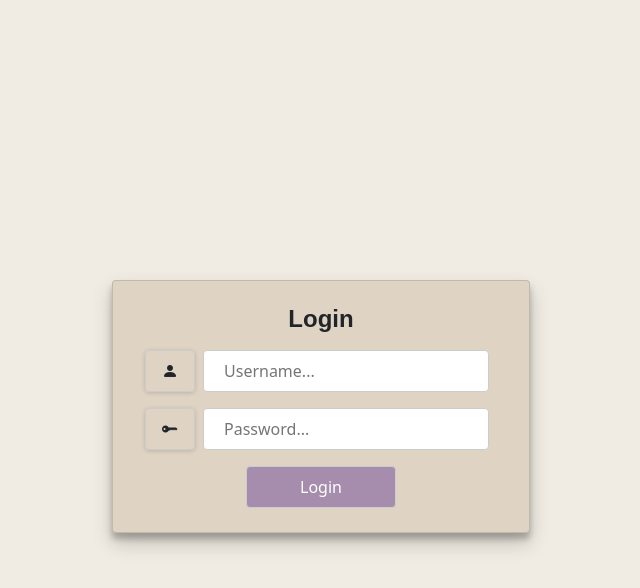
After one commit to finebythen/Portfolio, a Django app: template frontend/templates/frontend/login.html in a window 1280 px wide. The commit adds this page. Shown: the top 588 px of the page, without its empty margins (319-959 px from the left). Run offline with Django 3.2, Linux system fonts and the light colour scheme; the template is opened without the code that fills it, so the values that code supplies are empty; some libraries are stand-ins or nearby versions.

Commit message:
login & logout

```diff
--- /dev/null
+++ b/frontend/templates/frontend/login.html
@@ -0,0 +1,39 @@
+{% load static %}
+<!DOCTYPE html>
+<html>
+	<head>
+		<!-- Bootstrap CSS -->
+		<link href="https://cdn.jsdelivr.net/npm/bootstrap@5.1.3/dist/css/bootstrap.min.css" rel="stylesheet" integrity="sha384-1BmE4kWBq78iYhFldvKuhfTAU6auU8tT94WrHftjDbrCEXSU1oBoqyl2QvZ6jIW3" crossorigin="anonymous">
+		<link rel="stylesheet" href="https://cdn.jsdelivr.net/npm/bootstrap-icons@1.7.2/font/bootstrap-icons.css">
+
+		<link type="text/css" rel="stylesheet" href="{% static 'css/base.css' %}">
+		<link type="text/css" rel="stylesheet" href="{% static 'css/login.css' %}">
+
+		<title>Login</title>
+	</head>
+	<body>
+		<div class="card">
+			<div class="card-body">
+				<h4>Login</h4>
+				<form method="POST">
+					{% csrf_token %}
+					<div class="flex-input">
+						<div class="logo">
+							<i class="bi bi-person-fill"></i>
+						</div>
+						<input type="text" name="username" placeholder="Username..." autocomplete="off" required>
+					</div>
+					<div class="flex-input">
+						<div class="logo">
+							<i class="bi bi-key-fill"></i>
+						</div>
+						<input type="password" name="password" placeholder="Password..." required>
+					</div>
+					<button class="btn btn-success login-btn" type="submit">Login</button>
+				</form>
+			</div>
+		</div>
+
+		<script src="https://cdn.jsdelivr.net/npm/bootstrap@5.1.3/dist/js/bootstrap.bundle.min.js" integrity="sha384-ka7Sk0Gln4gmtz2MlQnikT1wXgYsOg+OMhuP+IlRH9sENBO0LRn5q+8nbTov4+1p" crossorigin="anonymous"></script>
+	</body>
+</html>
--- a/frontend/urls.py
+++ b/frontend/urls.py
@@ -3,6 +3,11 @@ from . import views
 
 
 urlpatterns = [
+    # login & logout
+    path('login/', views.loginPage, name="login"),
+	path('logout/', views.logoutUser, name="logout"),
+
+    # templates
     path('', views.frontend_main, name="frontend-main"),
     path('languages/', views.frontend_languages, name="frontend-languages"),
     path('resume/', views.frontend_resume, name="frontend-resume"),
--- a/static/css/base.css
+++ b/static/css/base.css
@@ -36,6 +36,7 @@ label {
 /* Input */
 input[type=date],
 input[type=number],
+input[type=password],
 input[type=text],
 input[type=time],
 select,
--- /dev/null
+++ b/static/css/login.css
@@ -0,0 +1,47 @@
+body {
+    margin: 0;
+    padding: 0;
+    height: 100%;
+    background-color: #F0ECE3;
+    display: flex;
+    justify-content: space-around;
+}
+
+.card {
+    margin-top: 35vh !important;
+    max-width: 600px;
+    background-color: #DFD3C3;
+    box-shadow: rgba(0, 0, 0, 0.19) 0px 10px 20px, rgba(0, 0, 0, 0.23) 0px 6px 6px;
+}
+.card > .card-body {
+    text-align: center;
+}
+.card > .card-body > h4 {
+    margin: 0.5rem 0;
+    font-weight: 700;
+}
+
+.flex-input {
+    margin: 0 1rem;
+    display: flex;
+    justify-content: space-between;
+    align-items: center;
+}
+
+.logo {
+    width: 63px;
+    height: 42px;
+    display: flex;
+    justify-content: space-evenly;
+    align-items: center;
+    border: 1px solid #ccc;
+    border-radius: 4px;
+    box-shadow: rgba(0, 0, 0, 0.16) 0px 1px 4px;
+}
+
+button {
+    margin: 0.5rem 0;
+    min-width: 150px;
+    border: 1px solid #ccc !important;
+    background-color: #A68DAD !important;
+}
```
Also changed, not shown: frontend/decorators.py (added, +28 -0 lines), frontend/views.py (+52 -1 lines), db.sqlite3.
